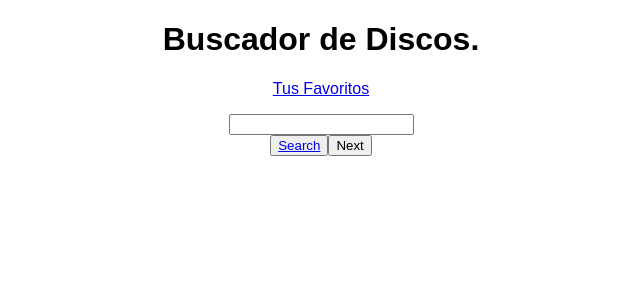
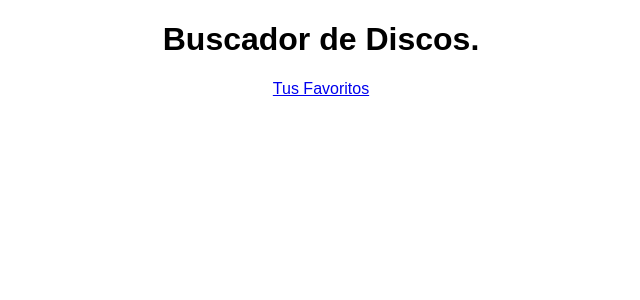
Before and after one commit to IsabelPizarro/cdsFinder, a React (Create React App) app: page / in a window 1280 px wide. Shown: the top 300 px of the page, without its empty margins (319-959 px from the left). Built offline with nearby package versions, Linux system fonts and the light colour scheme; the HTML template or start-up script is replaced by a standard one.

Commit message:
render favs

```diff
--- a/package.json
+++ b/package.json
@@ -2,7 +2,7 @@
   "name": "cdfinder",
   "version": "0.1.0",
   "private": false,
-  "homepage": "./",
+  "homepage": "./List",
   "dependencies": {
     "@material-ui/core": "^4.7.2",
     "@material-ui/icons": "^4.5.1",
--- a/src/App.js
+++ b/src/App.js
@@ -17,7 +17,7 @@ class App extends Component {
       value:"",
       page:1,
       favorites:"",
-      favoritesCompleted:[],
+
 
     };
     this.handleInput = this.handleInput.bind(this);
@@ -59,28 +59,16 @@ class App extends Component {
         }
    handleFavs(e){
      e.preventDefault();
-     debugger;
-    //  let favs;
-
-     console.log(e.currentTarget.className);
      const newFav=e.currentTarget.className;
 
-
-     {
-      this.setState({ favorites: [...this.state.favorites, newFav]});
-
-     }
-     for(var i in this.state.favorites){
-      const CdFav = this.state.discos.find(item => item.id === parseInt(this.state.favorites[i]));
-          console.log( CdFav);
+    const CdFav = this.state.discos.find(item => item.id === parseInt(newFav));
           {
-            this.setState({ favoritesCompleted: [...this.state.favorites, CdFav]});
+            this.setState({ favorites: [...this.state.favorites, CdFav]});
 
            }
-console.log(this.state.favoritesCompleted);
 
       }
-        }
+
 
 
   render() {
@@ -92,13 +80,7 @@ console.log(this.state.favoritesCompleted);
       <div className="App">
          <React.Fragment>
         <Header />
-            <Filter
-           handleInput={this.handleInput}
-          handleSubmit={this.handleSubmit}
-          value={value}
-          handlePage={this.handlePage}
 
-        />
 
 
     </React.Fragment>
@@ -106,8 +88,7 @@ console.log(this.state.favoritesCompleted);
         <Switch>
           <Route  path="/Favs" render={
               ()=>{return (
-                <Favorites favorites={favorites} data={discos}
-                />
+                <Favorites favorites={favorites} />
               );
               }}/>
             <Route exact path ="/List"
@@ -115,6 +96,10 @@ console.log(this.state.favoritesCompleted);
               ()=>{return (
                 <CdList  data={discos} handleFavs={this.handleFavs}
                 value={value}
+                handleInput={this.handleInput}
+                handleSubmit={this.handleSubmit}
+                value={value}
+                handlePage={this.handlePage}
                 />
               );
               }}/>
--- a/src/CdList.js
+++ b/src/CdList.js
@@ -1,12 +1,20 @@
 import React from "react";
 import CdCard from "./CdCard";
+import Filter from "./Filter";
 
 
 
 const CdList = props => {
-  const {data,handleFavs}=props;
+  const {data,handleFavs, handleInput,handleSubmit, handlePage, value}=props;
   return (
     <div className="cardsContainer">
+            <Filter
+           handleInput={handleInput}
+          handleSubmit={handleSubmit}
+          value={value}
+          handlePage={handlePage}
+
+        />
 
     <ul className="ulList">
         <li >
--- a/src/Favorites.js
+++ b/src/Favorites.js
@@ -6,30 +6,31 @@ import "./App.css";
 
 const Favorites = props => {
 
-  const {favorites,data}=props;
+  const {favorites}=props;
+  console.log(favorites);
 
-	// let arrayFavs=[];
-	console.log(favorites);
+  console.log(favorites[0].title);
+   for(var i in favorites){
+        console.log(i+": "+ favorites[i].title);
+    }
 
-  // console.log(CdFav);
-  // arrayFavs.push(CdFav);
-   for(var i in favorites){
-    const CdFav = data.find(item => item.id === parseInt(favorites[i]));
-        console.log( CdFav);
-    }
+
 
     return (
 
       <div className="favs"  >
           Favoritos :)
           <ul>
-            {/* {CdFav[0]} */}
-          {/* {arrayFavs[0].title} */}
-
-          {/* {arrayFavs.map(dat=>
-           <li>{dat.title}
-           <img src={dat.thumb}/></li>
-            )} */}
+          {favorites
+					.map((fav) => {
+						return (
+							<li className="pokemon" key={fav.id}>
+                {fav.title}
+							</li>
+						);
+					}
+					)
+				}
             </ul>
         <Link to="/List">Back
       </Link>
```
